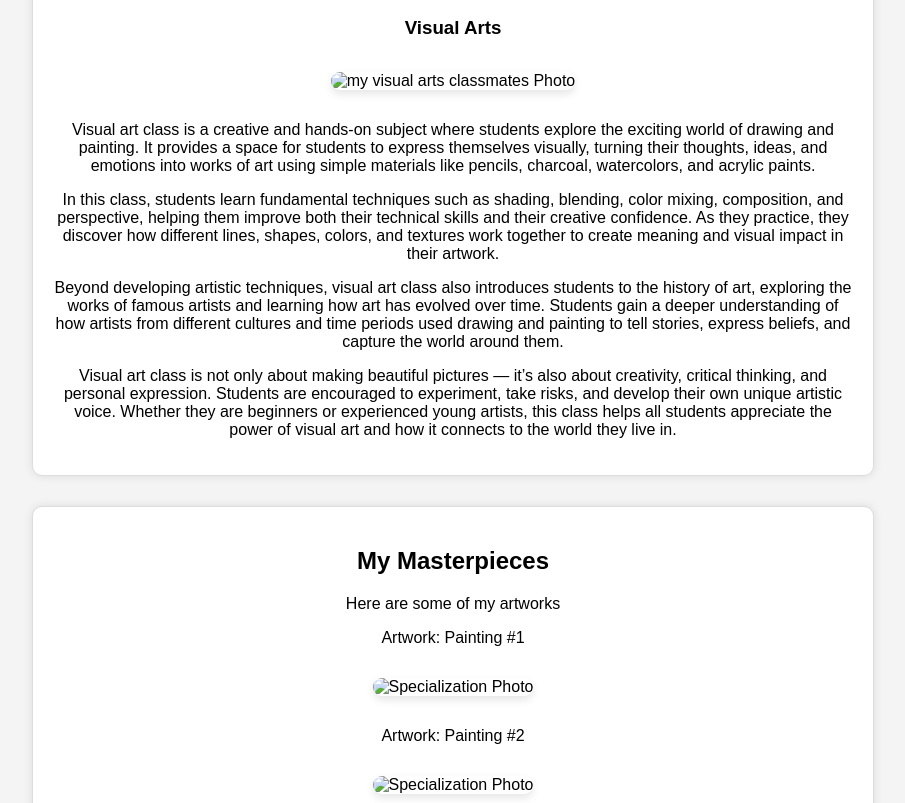
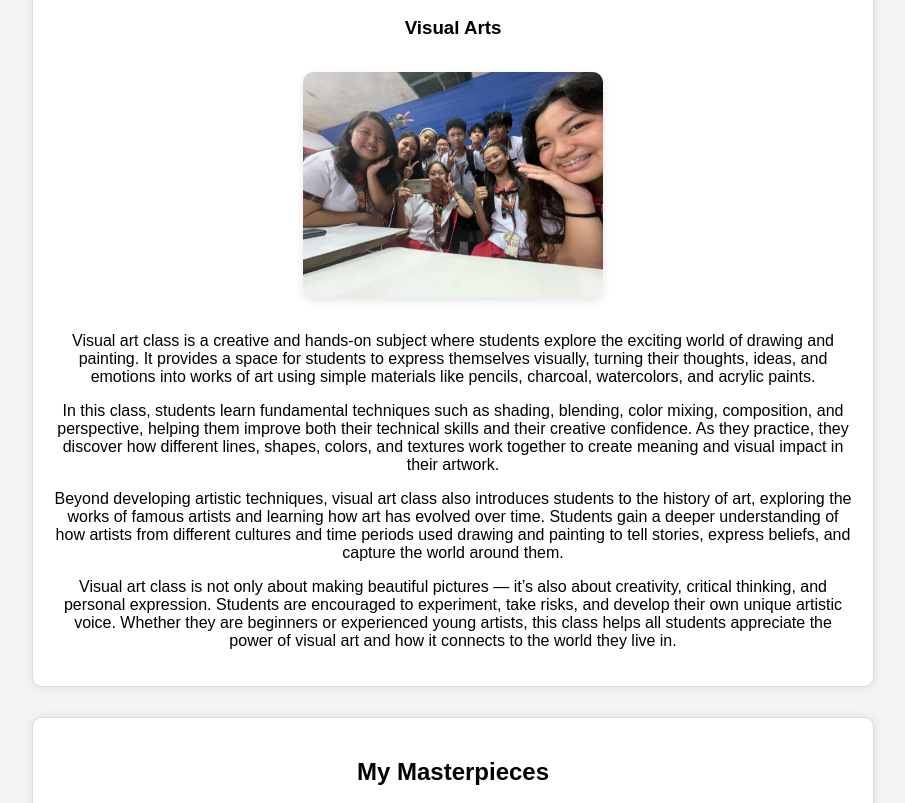
Before and after one commit to leistene/leistene, a plain HTML site: page specialization.html in a window 1280 px wide. Shown: the part 218-1021 px from the top of the page, without its empty margins (187-1092 px from the left). Drawn offline with Linux system fonts and the light colour scheme; files that its build step writes are made by us from their sources.

Commit message:
specialization.html

```diff
--- a/specialization.html
+++ b/specialization.html
@@ -2,7 +2,7 @@
 <html lang="en">
 <head>
     <title>My Specialization</title>
-    <link rel="stylesheet" href="css/style.css">
+    <link rel="stylesheet" href="style.css">
    <style>
         }
         .profile-container {
@@ -36,7 +36,7 @@
     <h1>My Specialization</h1>
       <h3>Visual Arts</h3>
 
-<img src="images/speccl.jpg" alt="my visual arts classmates Photo">
+<img src="speccl.jpg" alt="my visual arts classmates Photo">
         <p>Visual art class is a creative and hands-on subject where students explore the exciting world of drawing and painting. It provides a space for students to express themselves visually, turning their thoughts, ideas, and emotions into works of art using simple materials like pencils, charcoal, watercolors, and acrylic paints.</p>
         <p>In this class, students learn fundamental techniques such as shading, blending, color mixing, composition, and perspective, helping them improve both their technical skills and their creative confidence. As they practice, they discover how different lines, shapes, colors, and textures work together to create meaning and visual impact in their artwork.</p>
         <p>Beyond developing artistic techniques, visual art class also introduces students to the history of art, exploring the works of famous artists and learning how art has evolved over time. Students gain a deeper understanding of how artists from different cultures and time periods used drawing and painting to tell stories, express beliefs, and capture the world around them.</p>
@@ -50,17 +50,17 @@
 
     <div>
         <p>Artwork: Painting #1</p>
-            <img src="images/photo1.jpg" alt="Specialization Photo">
+            <img src="photo1.jpg" alt="Specialization Photo">
     </div>
 
     <div>
         <p>Artwork: Painting #2</p>
-            <img src="images/photo2.jpg" alt="Specialization Photo">
+            <img src="photo2.jpg" alt="Specialization Photo">
     </div>
 
     <div>
         <p>Artwork: Painting #3</p>
-            <img src="images/photo3.jpg" alt="Specialization Photo">
+            <img src="photo3.jpg" alt="Specialization Photo">
     </div>
 
 </section>
```
